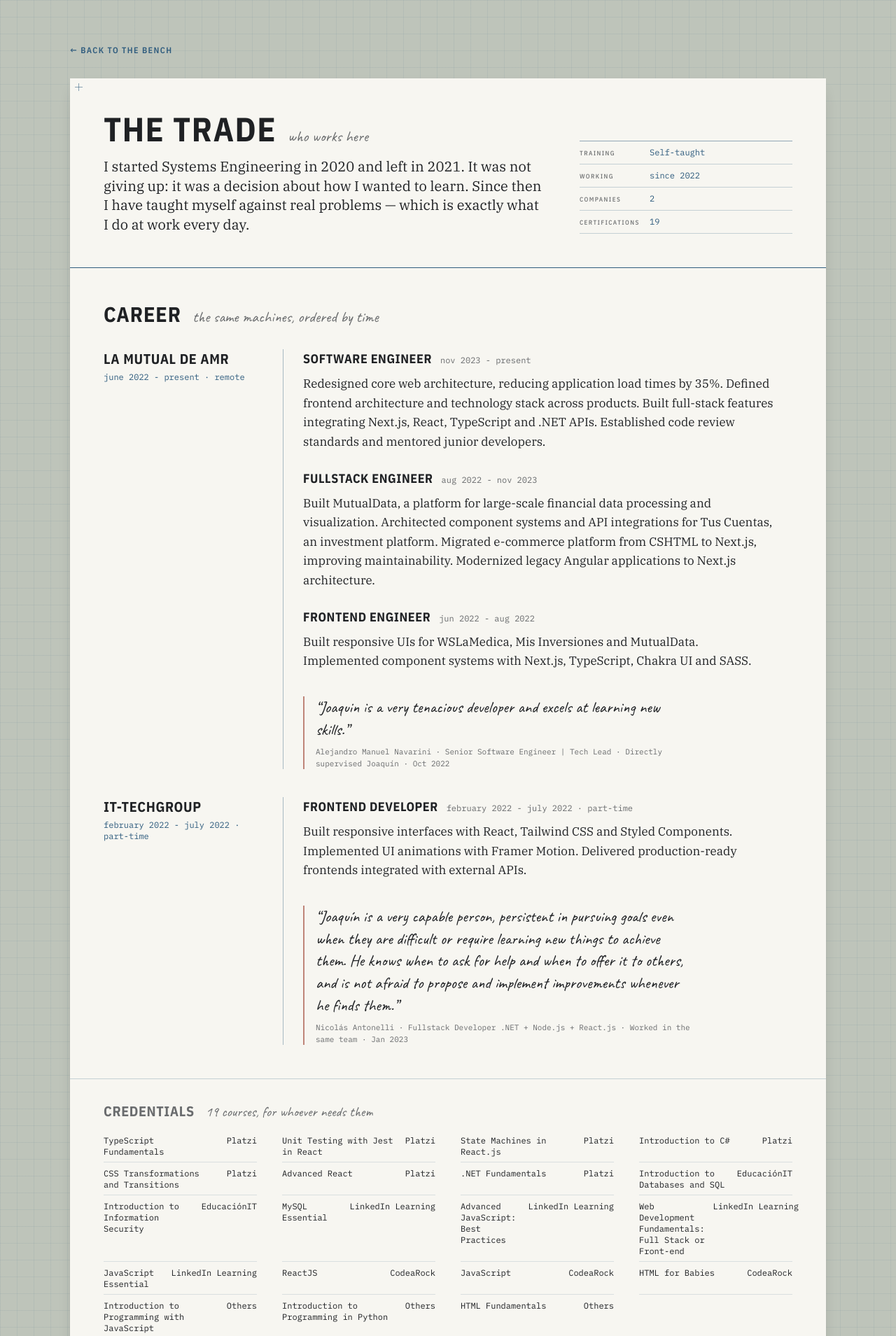
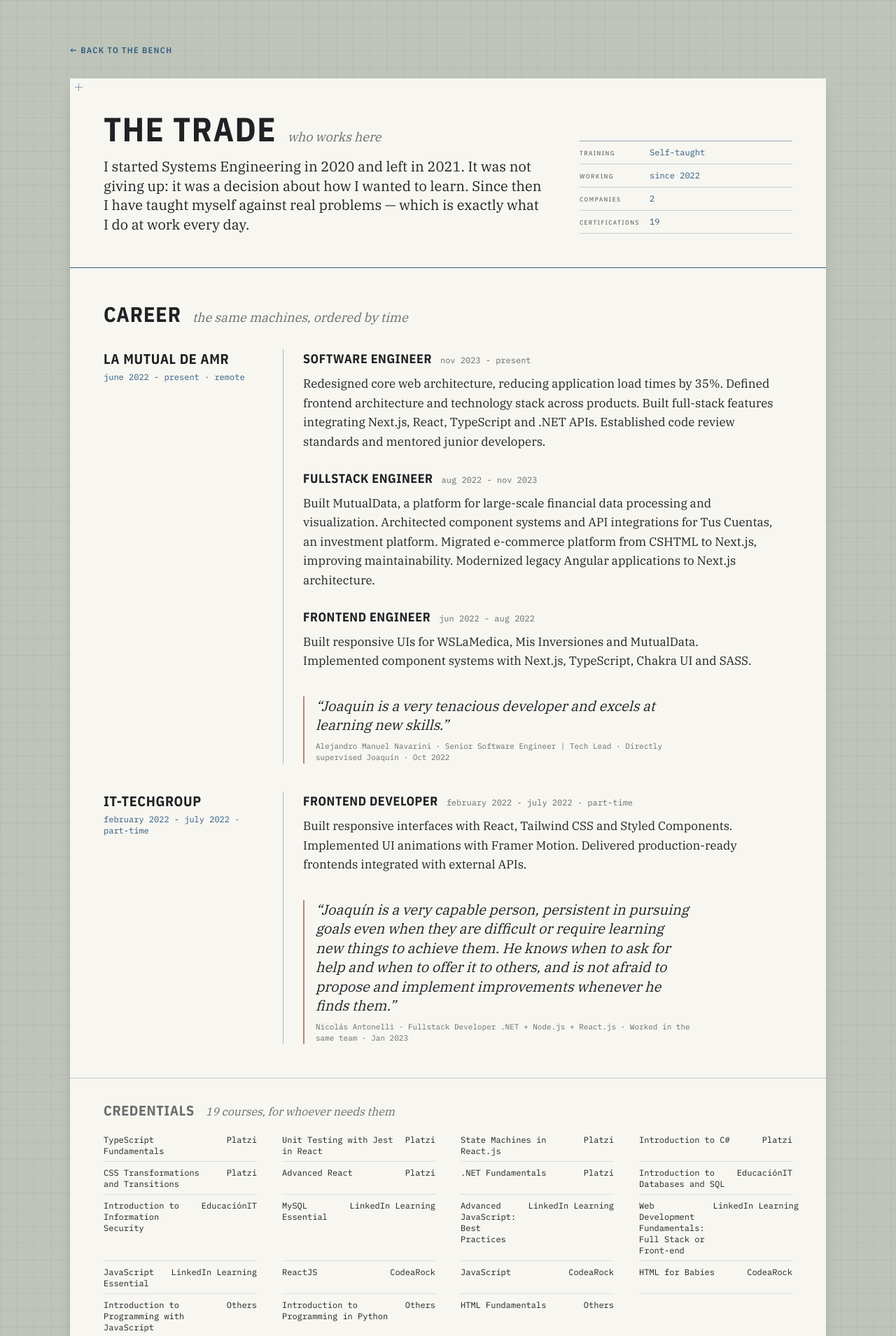
Before and after one commit to MussiDev/Portfolio-Personal, a Next.js app: page /en/oficio in a window 1280 px wide. Shown: the top 1909 px of the page at 70% size. Built offline with nearby package versions, Linux system fonts and the light colour scheme.

Commit message:
refactor(taller): move glosas and quotes from handwriting to italic serif
font-lapiz stays reserved for pendiente markers and empty-state notes;
running subtitles and blockquotes read better in font-nota italic at
this size.

```diff
--- a/app/(taller)/[lang]/blog/[slug]/page.tsx
+++ b/app/(taller)/[lang]/blog/[slug]/page.tsx
@@ -70,7 +70,7 @@ const portableTextComponents = {
 			<h3 className='mb-2 mt-8 text-lg md:text-xl'>{children}</h3>
 		),
 		blockquote: ({ children }: any) => (
-			<blockquote className='my-6 max-w-[62ch] border-l-2 border-marca/60 pl-4 font-lapiz text-[23px] leading-snug text-texto-medio'>
+			<blockquote className='my-6 max-w-[62ch] border-l-2 border-marca/60 pl-4 font-nota text-xl italic leading-snug text-texto-medio'>
 				{children}
 			</blockquote>
 		),
@@ -215,7 +215,7 @@ async function PostContent({ slug }: { slug: string }) {
 							h1: ({ children }) => <h1 className='mb-4 mt-10 text-2xl md:text-3xl'>{children}</h1>,
 							h2: ({ children }) => <h2 className='mb-3 mt-10 text-xl md:text-2xl'>{children}</h2>,
 							h3: ({ children }) => <h3 className='mb-2 mt-8 text-lg md:text-xl'>{children}</h3>,
-							blockquote: ({ children }) => <blockquote className='my-6 max-w-[62ch] border-l-2 border-marca/60 pl-4 font-lapiz text-[23px] leading-snug text-texto-medio'>{children}</blockquote>,
+							blockquote: ({ children }) => <blockquote className='my-6 max-w-[62ch] border-l-2 border-marca/60 pl-4 font-nota text-xl italic leading-snug text-texto-medio'>{children}</blockquote>,
 							ul: ({ children }) => <ul className='mb-5 max-w-[68ch] list-inside list-disc space-y-1 pl-5 font-nota text-lg leading-relaxed'>{children}</ul>,
 							ol: ({ children }) => <ol className='mb-5 max-w-[68ch] list-inside list-decimal space-y-1 pl-5 font-nota text-lg leading-relaxed'>{children}</ol>,
 							li: ({ children }) => <li className='break-words'>{children}</li>,
--- a/app/(taller)/[lang]/blog/page.tsx
+++ b/app/(taller)/[lang]/blog/page.tsx
@@ -114,7 +114,7 @@ const BlogPage = async ({ params }: { params: Promise<{ lang: Idioma }> }) => {
 				<div className='flex flex-col gap-2 border-b-[1.5px] border-linea px-6 pb-6 pt-8 md:px-9'>
 					<div className='flex flex-wrap items-baseline gap-x-4 gap-y-1'>
 						<h1 className='m-0 text-3xl md:text-4xl'>{d.cuaderno.titulo}</h1>
-						<span className='font-lapiz text-[22px] leading-none text-texto-medio'>
+						<span className='font-nota text-lg italic leading-none text-texto-medio'>
 							{d.cuaderno.glosa}
 						</span>
 					</div>
--- a/app/(taller)/[lang]/contacto/page.tsx
+++ b/app/(taller)/[lang]/contacto/page.tsx
@@ -65,7 +65,7 @@ const ContactoPage = async ({
 					<div className='mb-8 flex flex-col gap-4'>
 						<div className='flex flex-wrap items-baseline gap-x-4 gap-y-1'>
 							<h1 className='m-0 text-4xl leading-none md:text-5xl'>{c.titulo}</h1>
-							<span className='font-lapiz text-[22px] leading-none text-texto-medio'>
+							<span className='font-nota text-lg italic leading-none text-texto-medio'>
 								{c.glosa}
 							</span>
 						</div>
--- a/app/(taller)/[lang]/oficio/page.tsx
+++ b/app/(taller)/[lang]/oficio/page.tsx
@@ -54,7 +54,7 @@ const RECOMENDACION_POR_EMPRESA: Record<string, number> = {
 
 const Cita = ({ rec, lang }: { rec: Recomendacion; lang: Idioma }) => (
 	<figure className='m-0 mt-3 flex max-w-[58ch] flex-col gap-2 border-l-2 border-marca/60 pl-4'>
-		<blockquote className='m-0 font-lapiz text-[23px] leading-snug text-texto'>
+		<blockquote className='m-0 font-nota text-xl italic leading-snug text-texto'>
 			“{t(rec.text, lang)}”
 		</blockquote>
 		<figcaption className='font-pieza text-[11px] text-texto-medio'>
@@ -85,7 +85,7 @@ const OficioPage = async ({ params }: { params: Promise<{ lang: Idioma }> }) =>
 						<div className='flex flex-col gap-4'>
 							<div className='flex flex-wrap items-baseline gap-x-4 gap-y-1'>
 								<h1 className='m-0 text-4xl leading-none md:text-5xl'>{d.oficio.titulo}</h1>
-								<span className='font-lapiz text-[22px] leading-none text-texto-medio'>
+								<span className='font-nota text-lg italic leading-none text-texto-medio'>
 									{d.oficio.glosa}
 								</span>
 							</div>
@@ -117,7 +117,7 @@ const OficioPage = async ({ params }: { params: Promise<{ lang: Idioma }> }) =>
 					<section className='px-7 py-9 md:px-12 md:py-12'>
 						<div className='mb-8 flex flex-wrap items-baseline gap-x-4 gap-y-1'>
 							<h2 className='m-0 text-2xl md:text-3xl'>{d.oficio.trayectoria}</h2>
-							<span className='font-lapiz text-[22px] leading-none text-texto-medio'>
+							<span className='font-nota text-lg italic leading-none text-texto-medio'>
 								{d.oficio.trayectoriaGlosa}
 							</span>
 						</div>
@@ -178,7 +178,7 @@ const OficioPage = async ({ params }: { params: Promise<{ lang: Idioma }> }) =>
 							<h2 className='m-0 text-lg text-texto-medio md:text-xl'>
 								{d.oficio.credenciales}
 							</h2>
-							<span className='font-lapiz text-[20px] leading-none text-texto-medio'>
+							<span className='font-nota text-base italic leading-none text-texto-medio'>
 								{d.oficio.credencialesGlosa(certs.length)}
 							</span>
 						</div>
```
